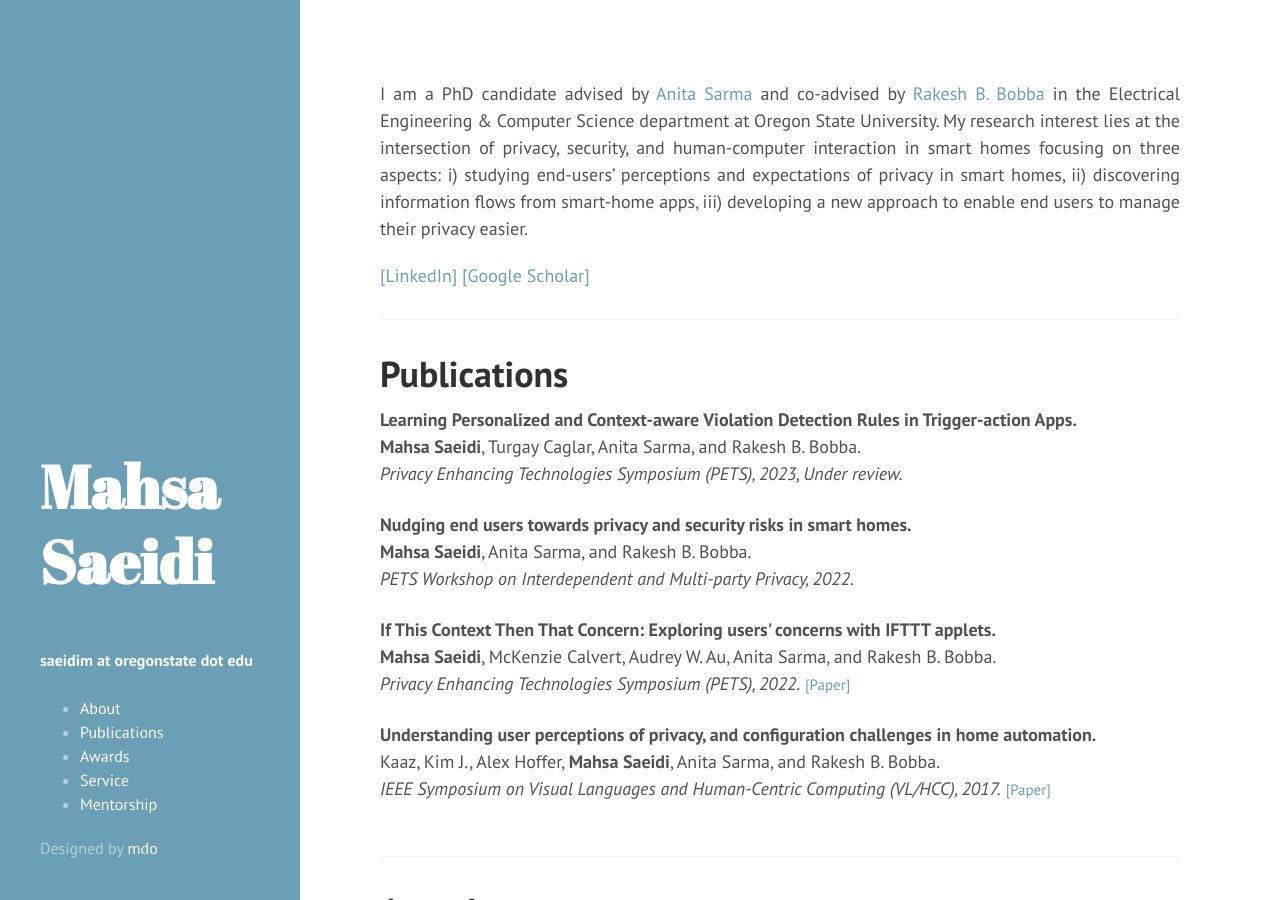
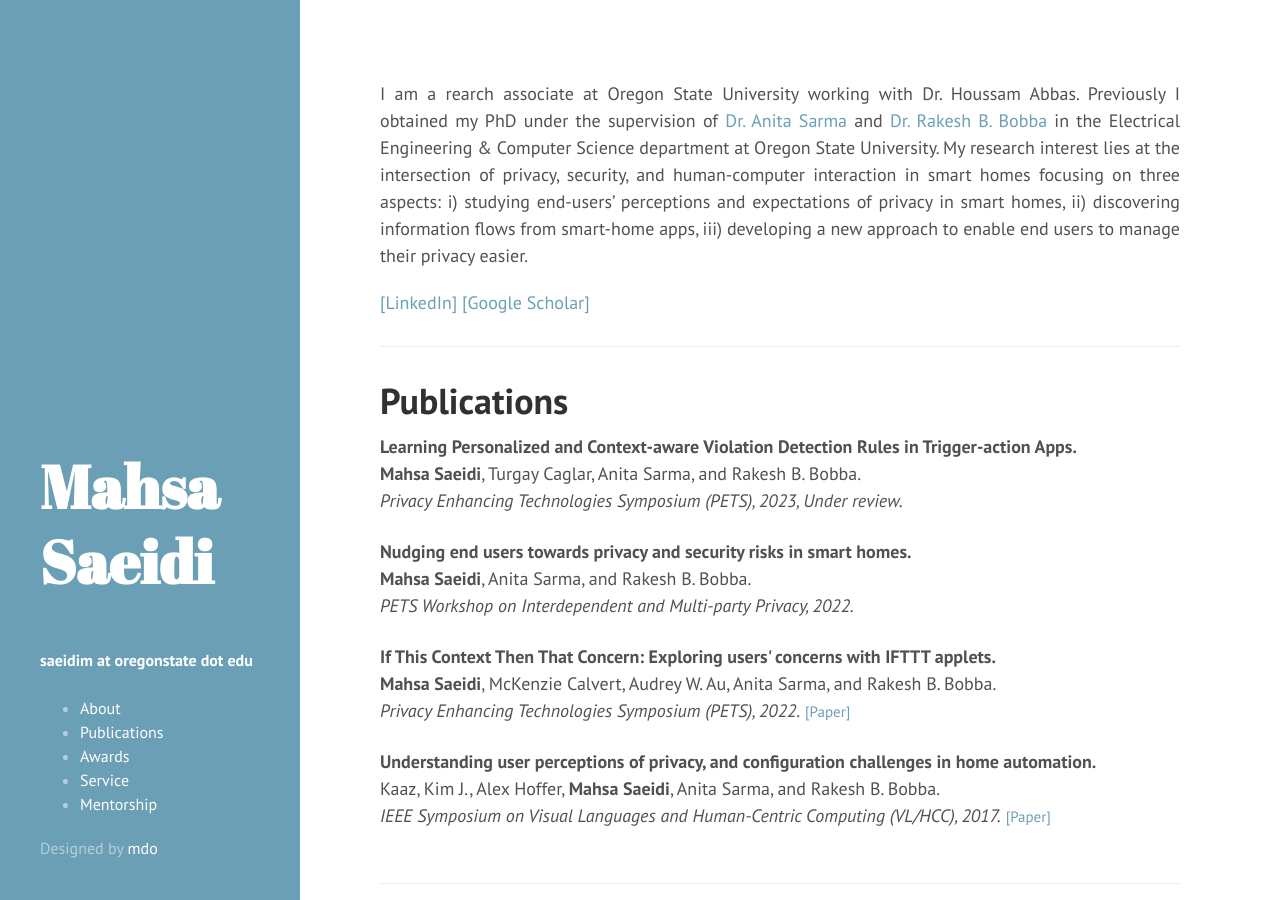
Before and after one commit to gitmahsa/gitmahsa.github.io, a Jekyll site: the page built from index.html, in a window 1280 px wide and 900 px high. Built offline with Jekyll 4.4.1, drawn with Linux system fonts in a browser that asks for light colours; the list of posts is cut into pages by our own code.

Commit message:
update intro

```diff
--- a/index.html
+++ b/index.html
@@ -40,7 +40,7 @@ title: Home
 <div class="container-fluid p-0">
 <section align="justify" class="intro p-3 p-lg-5 d-flex d-column" id="about" >
 
-<p class="mb-5"><font size="4"> I am a PhD candidate advised by <a href ="https://web.engr.oregonstate.edu/~sarmaa/">Anita Sarma</a> and co-advised by <a href = "https://eecs.oregonstate.edu/people/bobba-rakesh"> Rakesh B. Bobba </a> in the Electrical Engineering & Computer Science department at Oregon State University. My research interest  lies at the intersection of privacy, security, and human-computer interaction in smart homes focusing on three aspects: i)	studying end-users’ perceptions and expectations of privacy in smart homes,
+<p class="mb-5"><font size="4"> I am a rearch associate at Oregon State University working with Dr. Houssam Abbas. Previously I obtained my PhD under the supervision of <a href ="https://web.engr.oregonstate.edu/~sarmaa/">Dr. Anita Sarma</a> and <a href = "https://eecs.oregonstate.edu/people/bobba-rakesh">Dr. Rakesh B. Bobba </a> in the Electrical Engineering & Computer Science department at Oregon State University. My research interest  lies at the intersection of privacy, security, and human-computer interaction in smart homes focusing on three aspects: i)	studying end-users’ perceptions and expectations of privacy in smart homes,
 ii)	discovering information flows from smart-home apps,
 iii)	developing a new approach to enable end users to manage their privacy easier.
  </font><br />
```
